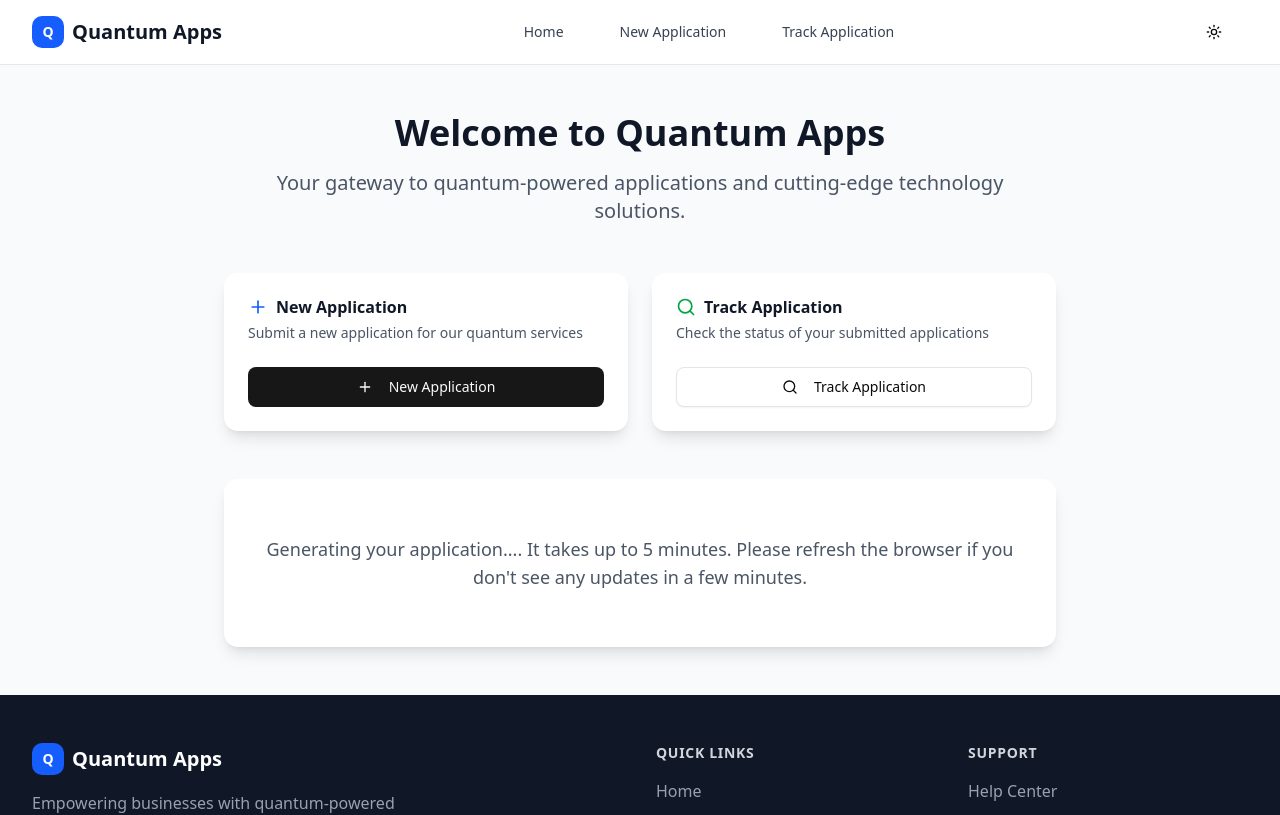
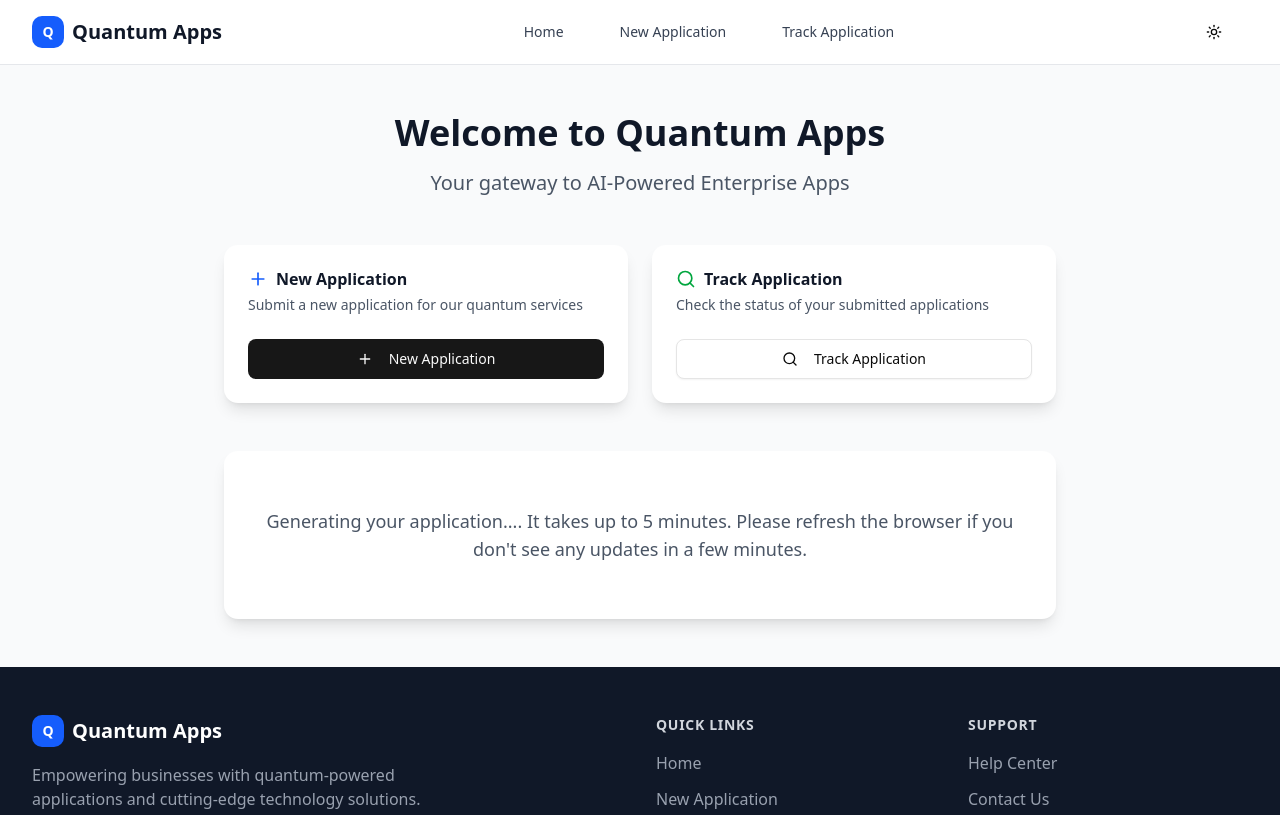
Before and after one commit to quantumapps-dev/starter-kit, a Next.js app: page / in a window 1280 px wide. Shown: the top 815 px of the page. Built offline with nearby package versions, Linux system fonts and the light colour scheme.

Commit message:
Update page.tsx

```diff
--- a/app/page.tsx
+++ b/app/page.tsx
@@ -15,7 +15,7 @@ export default function Home() {
             Welcome to Quantum Apps
           </h1>
           <p className="text-xl text-gray-600 dark:text-gray-300 max-w-3xl mx-auto mb-8">
-            Your gateway to quantum-powered applications and cutting-edge technology solutions.
+            Your gateway to AI-Powered Enterprise Apps
           </p>
         </div>
 
```
